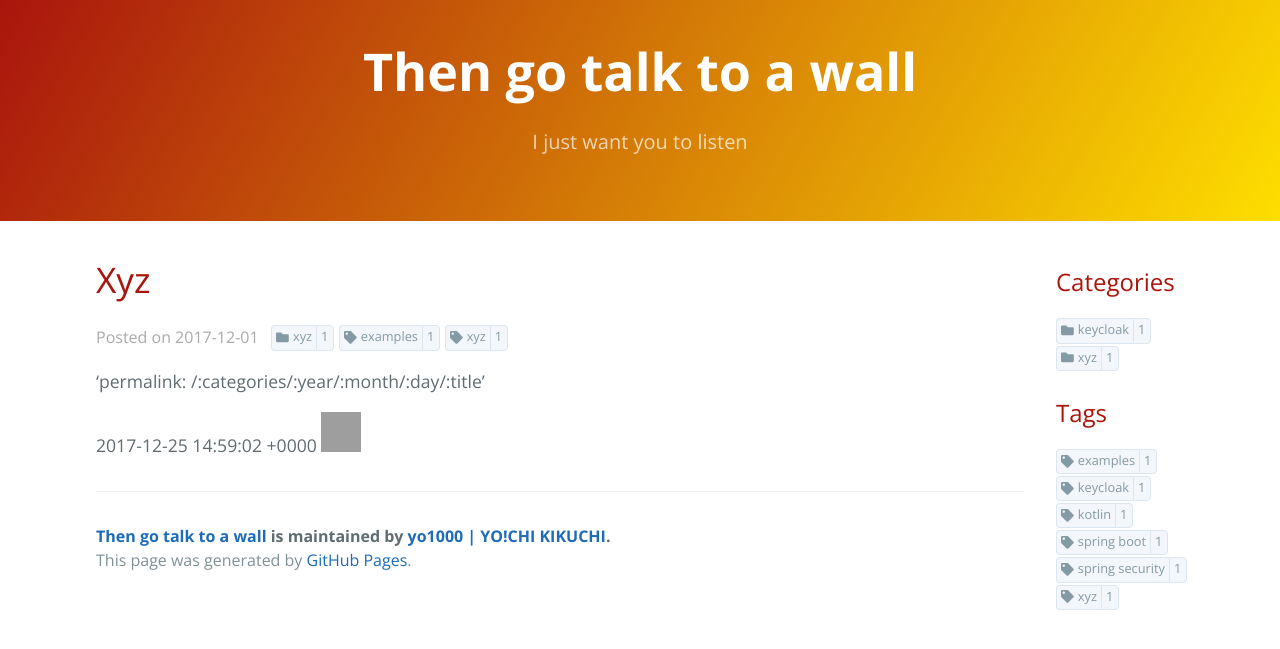
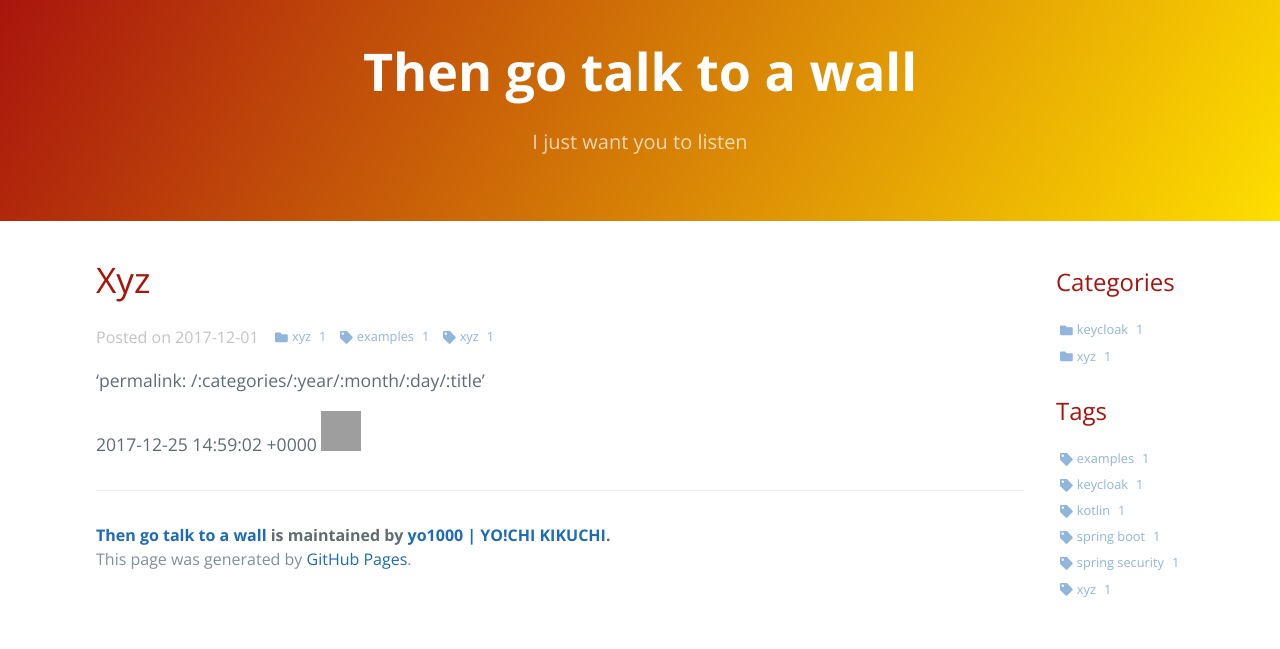
Before and after one commit to yo1000/blog.yo1000.com, a Jekyll site: the page built from _posts/2017-12-01-xyz.md, in a window 1280 px wide. Shown: the top 649 px of the page. Built offline with Jekyll 4.4.1, drawn with Linux system fonts in a browser that asks for light colours; grey boxes are pictures that could not be loaded.

Commit message:
Update overwrite.css

```diff
--- a/res/site/css/overwrite.css
+++ b/res/site/css/overwrite.css
@@ -48,24 +48,6 @@
   display: inline-block;
 }
 
-.meta-content li a,
-.side-content li a {
-  color: #fff;
-  font-size: .8rem;
-}
-
-.meta-content li a .icon,
-.side-content li a .icon,
-.meta-content li a .label,
-.side-content li a .label,
-.meta-content li a .counter,
-.side-content li a .counter {
-  color: #567482;
-  word-wrap: normal;
-  background-color: #f3f6fa;
-  border: solid #dce6f0;
-}
-
 .meta-content li a .container,
 .side-content li a .container {
   display: inline-block;
@@ -95,9 +77,14 @@
   border-width: 1px;
 }
 
+.meta-content li a,
+.side-content li a,
 .meta-content li a span,
-.side-content li a span {
-  opacity: .7
+.side-content li a span,
+.meta-content p,
+.side-content p {
+  opacity: .7;
+  font-size: .8rem;
 }
 
 .meta-content section,
```
